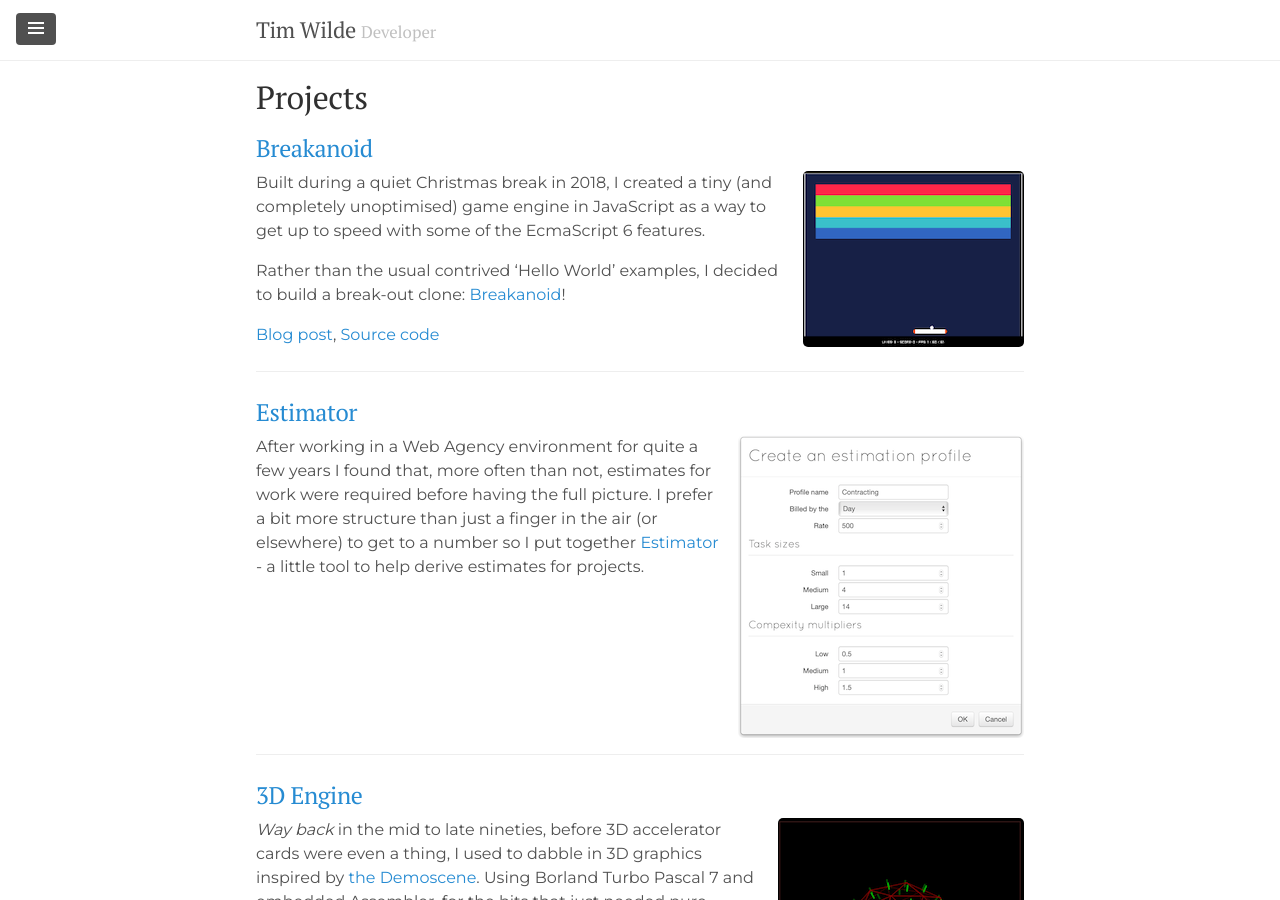
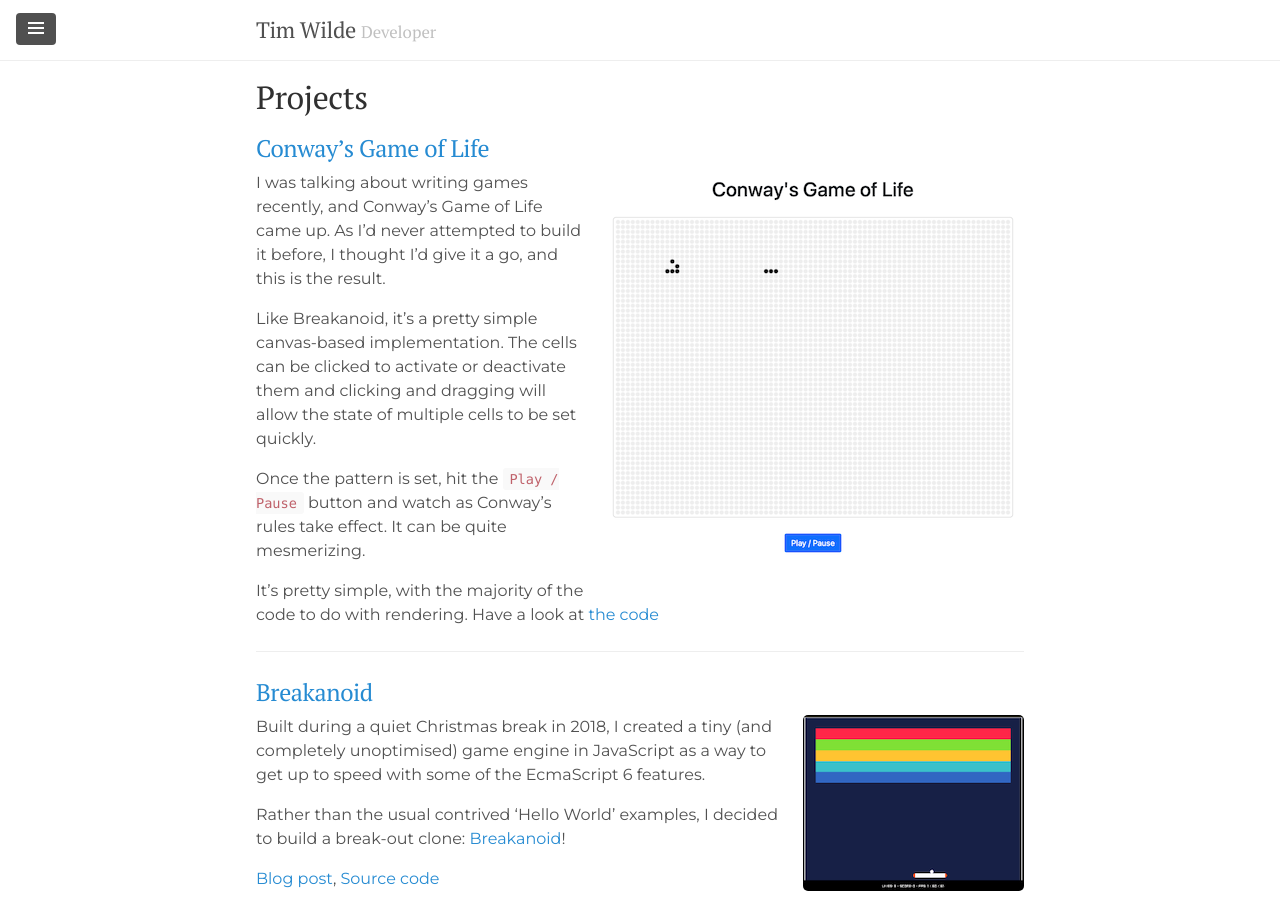
Before and after one commit to TimWilde/timwilde.github.io, a Jekyll site: the page built from projects.md, in a window 1280 px wide and 900 px high. Built offline with Jekyll 4.4.1, drawn with Linux system fonts in a browser that asks for light colours.

Commit message:
Added game of life to the projects page.

```diff
--- a/projects.md
+++ b/projects.md
@@ -2,6 +2,18 @@
 layout: page
 title: Projects
 ---
+## [Conway's Game of Life](/game-of-life/)
+![Game of Life screenshot](/public/img/game-of-life.png){:.right}
+I was talking about writing games recently, and Conway's Game of Life came up. As I'd never attempted to build it before, I thought I'd give it a go, and this is the result.
+
+Like Breakanoid, it's a pretty simple canvas-based implementation. The cells can be clicked to activate or deactivate them and clicking and dragging will allow the state of multiple cells to be set quickly.
+
+Once the pattern is set, hit the `Play / Pause` button and watch as Conway's rules take effect. It can be quite mesmerizing.
+
+It's pretty simple, with the majority of the code to do with rendering. Have a look at [the code](https://github.com/TimWilde/timwilde.github.io/tree/master/game-of-life)
+
+---
+
 ## [Breakanoid](/breakanoid/)
 ![Breakanoid Screenshot](/public/img/breakanoid_small.png){:.right}
 Built during a quiet Christmas break in 2018, I created a tiny (and completely unoptimised) game engine in JavaScript as a way to get up to speed with some of the EcmaScript 6 features.
```
Also changed, not shown: public/img/game-of-life.png (added).
